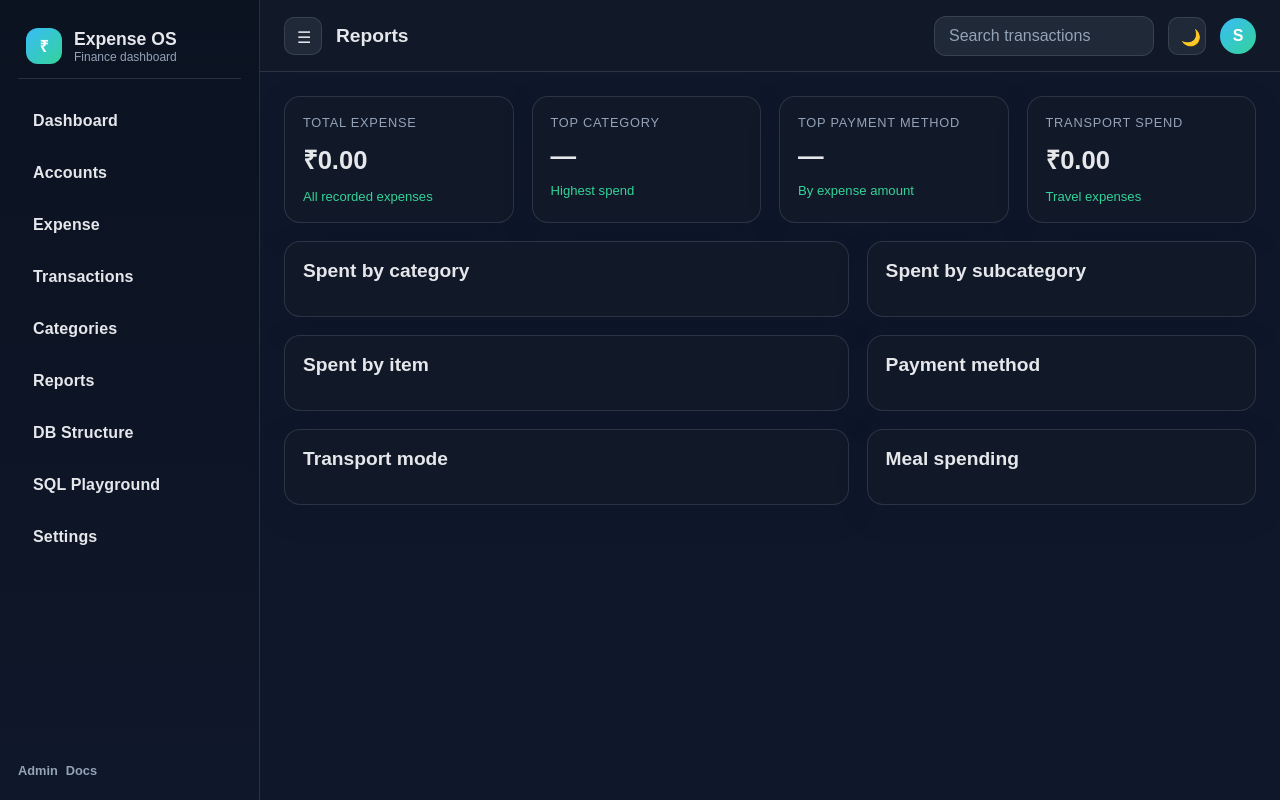
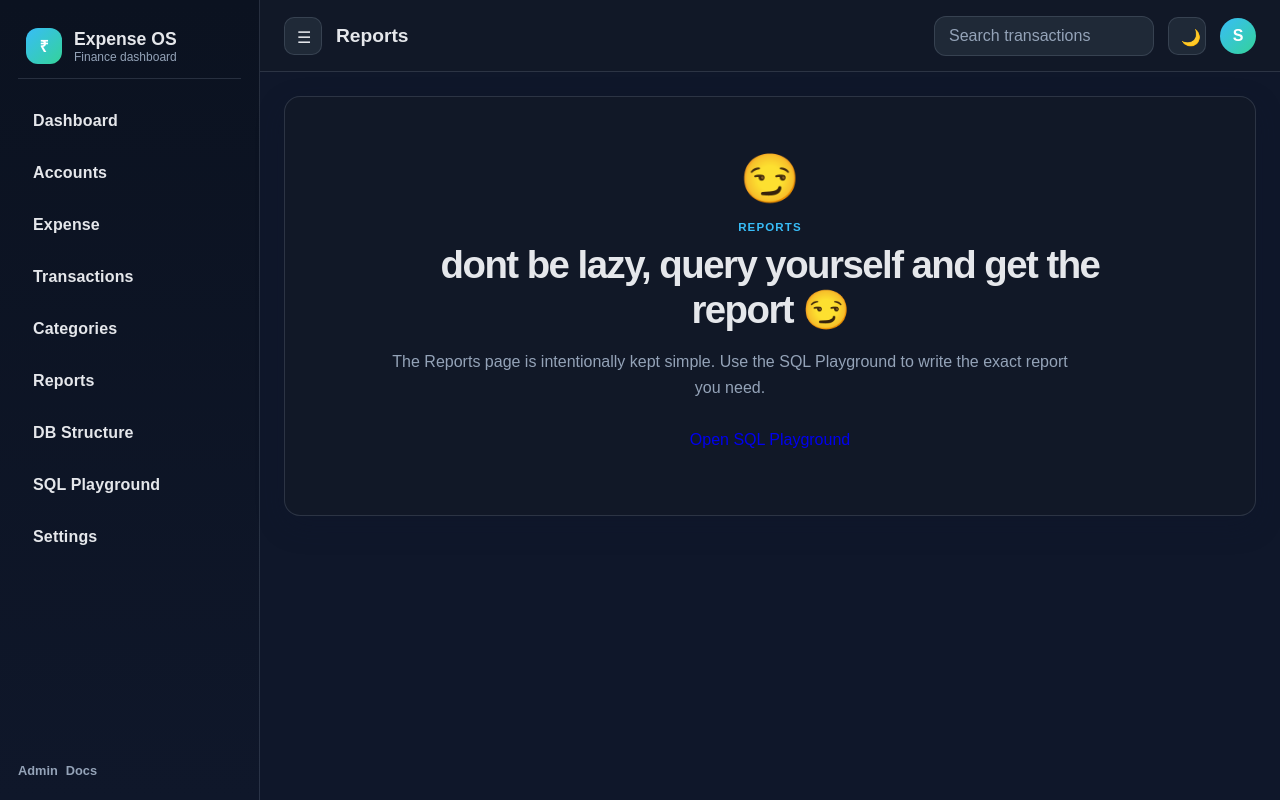
Before and after one commit to RBSIVAKALISANKARAN/pg_expense, a Django app: template pg_expense/templates/reports_enhanced.html in a window 1280 px wide. Run offline with Django 5.2, Linux system fonts and the light colour scheme; the template is opened without the code that fills it, so the values that code supplies are empty; parts of the project's set-up code (start-up, migrations or seed data) failed here and were passed over.

Commit message:
Simplify reports page to SQL prompt

```diff
--- a/pg_expense/templates/reports_enhanced.html
+++ b/pg_expense/templates/reports_enhanced.html
@@ -2,27 +2,7 @@
 {% block title %}Reports | Expense OS{% endblock %}
 {% block page_title %}Reports{% endblock %}
 {% block content %}
-<div class="page-grid">
-  <div class="card stat-card"><div class="stat-label">Total expense</div><div class="stat-value" id="total">₹0.00</div><div class="stat-trend">All recorded expenses</div></div>
-  <div class="card stat-card"><div class="stat-label">Top category</div><div class="stat-value" id="top-category">—</div><div class="stat-trend">Highest spend</div></div>
-  <div class="card stat-card"><div class="stat-label">Top payment method</div><div class="stat-value" id="top-payment">—</div><div class="stat-trend">By expense amount</div></div>
-  <div class="card stat-card"><div class="stat-label">Transport spend</div><div class="stat-value" id="transport-total">₹0.00</div><div class="stat-trend">Travel expenses</div></div>
-</div>
-<div class="two-col" style="margin-top:18px;">
-  <div class="card"><h3 class="section-title">Spent by category</h3><div id="category"></div></div>
-  <div class="card"><h3 class="section-title">Spent by subcategory</h3><div id="subcategory"></div></div>
-</div>
-<div class="two-col" style="margin-top:18px;">
-  <div class="card"><h3 class="section-title">Spent by item</h3><div id="item"></div></div>
-  <div class="card"><h3 class="section-title">Payment method</h3><div id="payment"></div></div>
-</div>
-<div class="two-col" style="margin-top:18px;">
-  <div class="card"><h3 class="section-title">Transport mode</h3><div id="transport"></div></div>
-  <div class="card"><h3 class="section-title">Meal spending</h3><div id="meal"></div></div>
-</div>
+<section class="card" style="min-height:420px;display:grid;place-items:center;text-align:center;padding:48px">
+  <div style="max-width:760px"><div style="font-size:3rem;margin-bottom:14px">😏</div><div class="eyebrow">Reports</div><h1 class="dashboard-heading" style="margin:10px 0 16px">dont be lazy, query yourself and get the report 😏</h1><p class="dashboard-subtitle">The Reports page is intentionally kept simple. Use the SQL Playground to write the exact report you need.</p><a class="primary action-button" href="/api/sql/" style="display:inline-flex;margin-top:18px">Open SQL Playground</a></div>
+</section>
 {% endblock %}
-{% block extra_js %}<script>
-function money(v){return new Intl.NumberFormat('en-IN',{style:'currency',currency:'INR'}).format(Number(v||0));}
-function render(id,obj){const entries=Object.entries(obj).sort((a,b)=>b[1]-a[1]);document.getElementById(id).innerHTML=entries.length?entries.map(([k,v])=>`<div class="category-item"><div class="category-head"><strong>${k}</strong><span>${money(v)}</span></div></div>`).join(''):'<p class="muted">No data.</p>';}
-fetch('/api/reports/data/').then(r=>r.json()).then(d=>{const total=Object.values(d.category).reduce((a,b)=>a+b,0);const top=Object.entries(d.category).sort((a,b)=>b[1]-a[1])[0];const pay=Object.entries(d.payment_method).sort((a,b)=>b[1]-a[1])[0];const transport=Object.values(d.transport).reduce((a,b)=>a+b,0);document.getElementById('total').textContent=money(total);document.getElementById('top-category').textContent=top?top[0]:'—';document.getElementById('top-payment').textContent=pay?pay[0]:'—';document.getElementById('transport-total').textContent=money(transport);render('category',d.category);render('subcategory',d.subcategory);render('item',d.item);render('payment',d.payment_method);render('transport',d.transport);render('meal',d.meal);});
-</script>{% endblock %}
```
